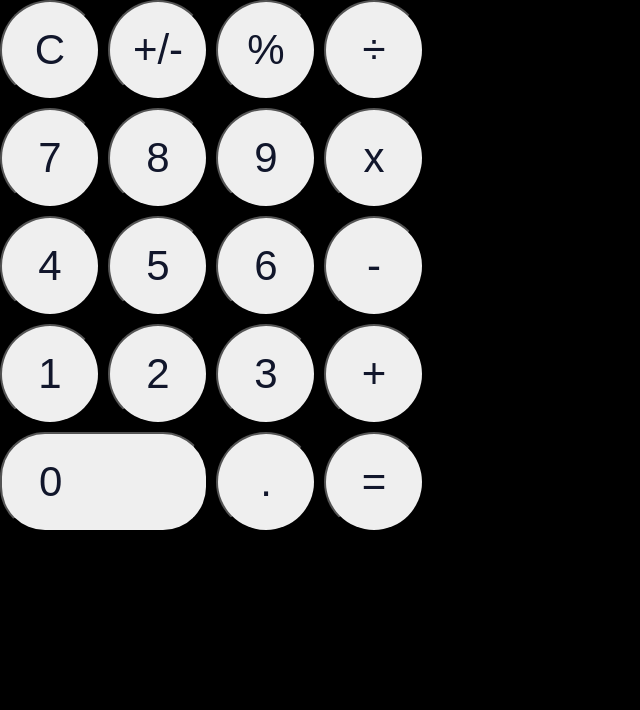
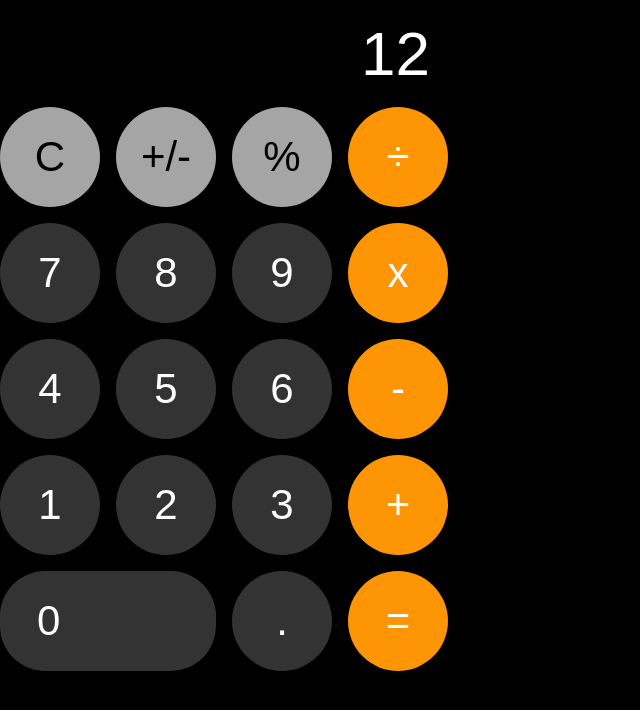
Before and after one commit to willvo2004/calculator, a plain HTML site: page index.html in a window 1280 px wide. Shown: the whole page, without its empty margins (0-640 px from the left). Drawn offline with Linux system fonts and the light colour scheme.

Commit message:
completed style layout

```diff
--- a/index.html
+++ b/index.html
@@ -8,30 +8,30 @@
     <script src="scripts.js" defer></script>
 </head>
 <body>
-    <div class="Calculator-body">
+    <div class="calculator-body">
         <div class="output-container">
-
+           <div class="display">12</div>
         </div>
         <div class="input-container">
-            <button class="btn">C</button>
-            <button class="btn">+/-</button>
-            <button class="btn">%</button>
-            <button class="btn">&#xF7</button>
+            <button class="btn top-row">C</button>
+            <button class="btn top-row">+/-</button>
+            <button class="btn top-row">%</button>
+            <button class="btn right-column">&#xF7</button>
             <button class="btn">7</button>
             <button class="btn">8</button>
             <button class="btn">9</button>
-            <button class="btn">x</button>
+            <button class="btn right-column">x</button>
             <button class="btn">4</button>
             <button class="btn">5</button>
             <button class="btn">6</button>
-            <button class="btn">-</button>
+            <button class="btn right-column">-</button>
             <button class="btn">1</button>
             <button class="btn">2</button>
             <button class="btn">3</button>
-            <button class="btn">+</button>
+            <button class="btn right-column">+</button>
             <button class="btn" id="zero">0</button>
             <button class="btn">.</button>
-            <button class="btn">=</button>
+            <button class="btn right-column">=</button>
         </div>
     </div>
 </body>
--- a/styles.css
+++ b/styles.css
@@ -4,19 +4,45 @@ body {
     background-color: black;
 }
 
+.calculator-body {
+    width: 448px;
+    display: flex;
+    flex-direction: column;
+}
+
+.output-container {
+    padding: 18px;
+    text-align: end;
+    font-family: Arial, Helvetica, sans-serif;
+    font-size: 62px;
+    color: white;
+}
+
 .input-container {
-    width: 424px;
+    width: 448px;
     display: flex;
     flex-wrap: wrap;
-    gap: 0.5rem;
+    gap: 1rem;
 }
 
 .btn {
-    color: #11162b;
+    color: white;
+    background-color: #333333;
     height: 100px;
     width: 100px;
+    font-family: Arial, Helvetica, sans-serif;
     font-size: 42px;
+    border: none;
     border-radius: 50%;
+}
+
+.top-row {
+    background-color: #a5a5a5;
+    color: black;
+}
+
+.right-column {
+    background-color: #fe9505;
 }
 
 #zero {
```
